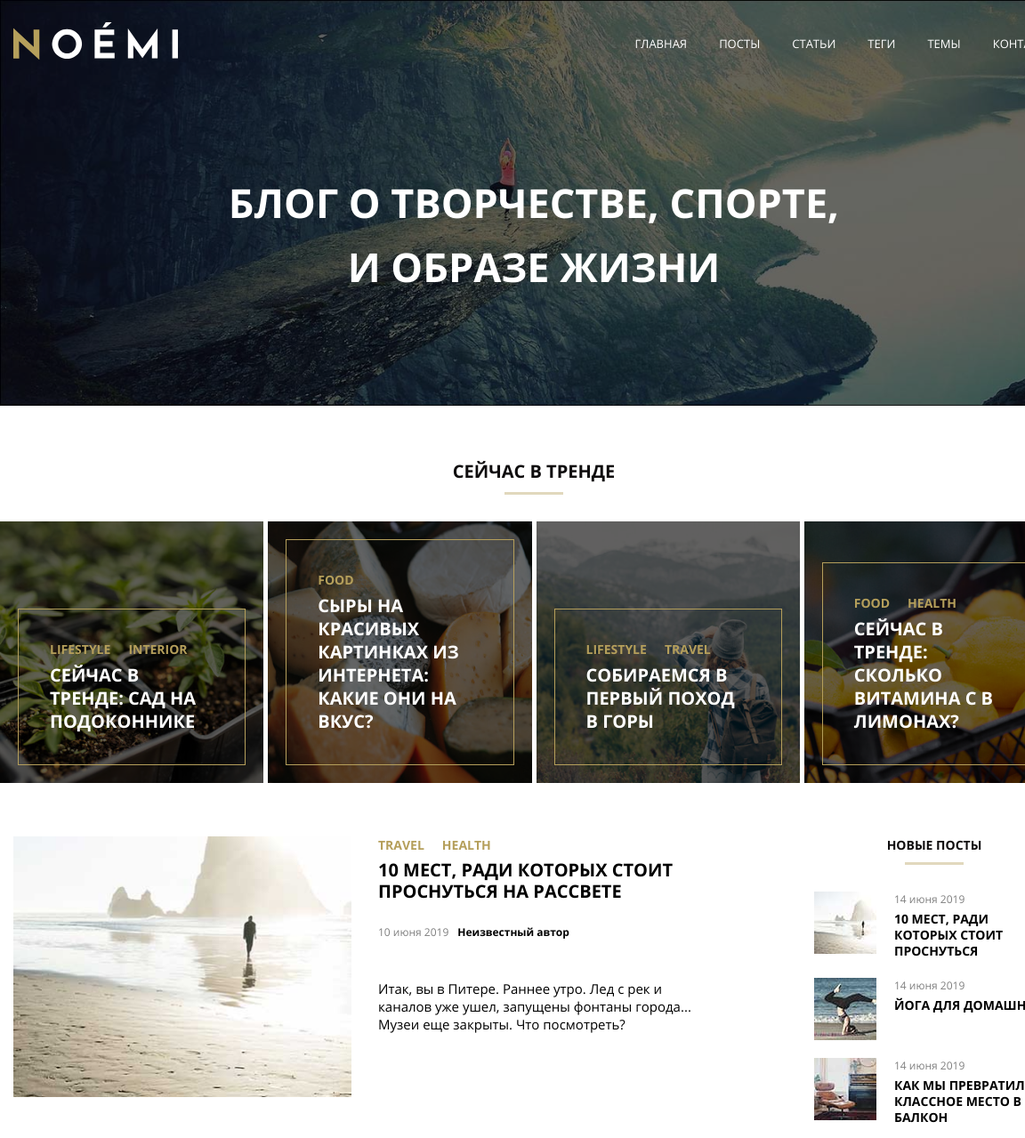
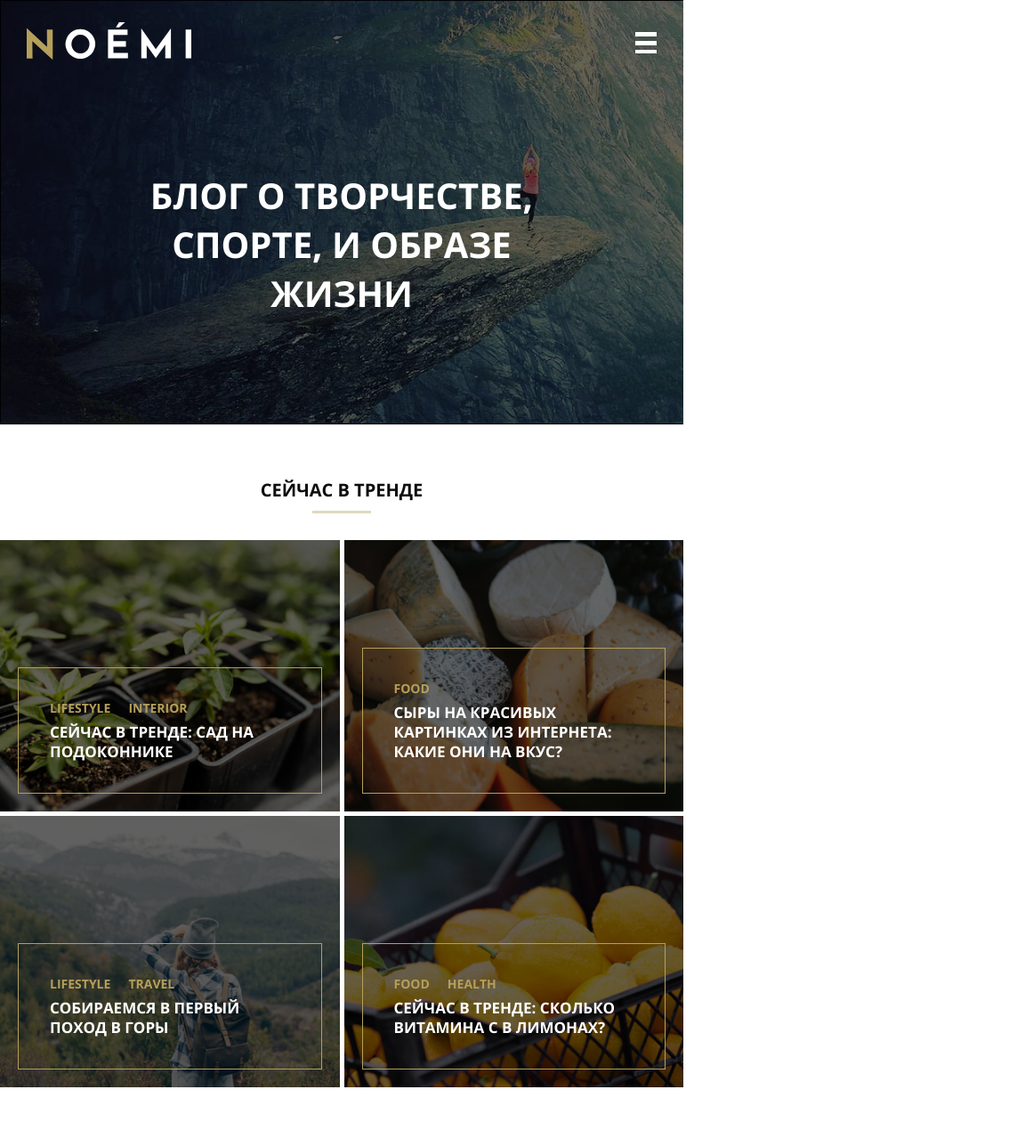
Before and after one commit to OlgaKovalenk0/mq-diplom, a plain HTML site: page index.html in a window 768 px wide. Shown: the top 1279 px of the page at 89% size, 1152 px wide, since content can reach past the window. Drawn offline with Linux system fonts and the light colour scheme; files whose address does not match are found by name.

Commit message:
Таблет-версия

```diff
--- a/css/style.css
+++ b/css/style.css
@@ -14,7 +14,6 @@
 
 body {
   margin: 0;
-  min-width: 1200px;
 }
 
 * {
@@ -55,7 +54,7 @@ h1 {
 .container {
   display: flex;
   margin: 0 auto;
-  width: 1170px;
+  max-width: 1170px;
   justify-content: space-between;
   position: relative;
   z-index: 1;
@@ -87,9 +86,8 @@ h1 {
 .title {
   box-sizing: border-box;
   margin: auto;
-  width: 1170px;
+  max-width: 1170px;
   font-size: 45px;
-  line-height: 1.6;
   text-transform: uppercase;
   color: #ffffff;
   font-weight: 700;
@@ -124,6 +122,7 @@ h1 {
 }
 
 .post-trend>.post-content {
+  flex: 1;
   padding: 35px;
   border: 1px solid #b59f5b;
   margin: 20px;
@@ -161,7 +160,7 @@ h1 {
 }
 
 .news {
-  width: 780px;
+  flex: 1;
 }
 
 .news>.post:not(:last-child) {
@@ -343,7 +342,7 @@ textarea:focus {
 
 .sidebar button,
 .product button,
-.popup button  {
+.popup button {
   padding: 15px 20px;
   background-color: #b59f5b;
   border: 0px;
@@ -433,17 +432,20 @@ textarea:focus {
 
 .products {
   display: flex;
-  justify-content: space-around;
-  margin-bottom: 60px;
-  gap: 60px;
+  flex-wrap: wrap;
+  margin-bottom: 30px;
+  justify-content: space-between;
 }
 
 .product {
   display: flex;
   flex-direction: column;
-  flex: 1;
+  width: 31%;
   padding: 0 20px 20px;
+  margin-bottom: 30px;
+  box-sizing: border-box;
 }
+
 
 .product-text {
   flex-grow: 1;
@@ -453,11 +455,11 @@ textarea:focus {
   padding-top: 30px;
 }
 
-.product-text > p {
+.product-text>p {
   margin: 5px 0 20px;
 }
 
-.product > img {
+.product>img {
   margin-bottom: -10px;
 }
 
@@ -472,15 +474,15 @@ textarea:focus {
   justify-content: space-between;
 }
 
-.price > div {
+.price>div {
   height: 50%;
   display: flex;
-  font-weight:bold;
+  font-weight: bold;
   font-size: 20px;
   line-height: 20px;
 }
 
-.price > div:first-child {
+.price>div:first-child {
   align-items: end;
   text-decoration: line-through;
   font-size: 14px;
@@ -488,7 +490,7 @@ textarea:focus {
 }
 
 .footer {
-  width: 1170px;
+  max-width: 1170px;
   margin: auto;
   text-align: center;
   color: #999;
@@ -530,7 +532,7 @@ textarea:focus {
   display: flex;
   justify-content: center;
   align-items: center;
-  position:fixed;
+  position: fixed;
   inset: 0;
   z-index: 2;
   background-color: rgba(0, 0, 0, 0.6)
@@ -578,13 +580,13 @@ textarea:focus {
   height: 0;
 }
 
-.radio-wrapper input:checked + label {
+.radio-wrapper input:checked+label {
   background-image: url(../svg/form-circle.svg);
 }
 
 select {
   -moz-appearance: none;
-	-webkit-appearance: none;
+  -webkit-appearance: none;
   background-image: url(../svg/form-arrows.svg);
   background-position: right 10px center;
   background-repeat: no-repeat;
@@ -610,3 +612,88 @@ textarea {
 ._hidden {
   display: none;
 }
+
+.burger-menu {
+  display: none;
+  width: 24px;
+  height: 24px;
+}
+
+@media (min-width: 641px) and (max-width: 1199px) {
+  .menu {
+    display: none;
+  }
+
+  .burger-menu {
+    display: flex;
+    flex-direction: column;
+    gap: 20%;
+  }
+
+  .burger-menu>div {
+    height: 20%;
+    background-color: #ffffff;
+  }
+
+  .container {
+    padding: 0 30px;
+  }
+
+  .product {
+    width: 49%;
+  }
+
+  .main {
+    padding-right: 30px;
+    padding-left: 30px;
+  }
+
+  .trends {
+    flex-wrap: wrap;
+  }
+
+  .post-trend {
+    min-width: 45%;
+    max-width: none;
+  }
+
+  .title {
+    font-size: 40px;
+    padding: 120px;
+  }
+
+  .news .post {
+    flex-direction: column;
+    gap: 15px;
+  }
+
+  .sidebar {
+    margin: 0 0 0 35px;
+  }
+
+  .news>.post img {
+    width: 100%;
+    margin: 0;
+  }
+
+  .news .post-content {
+    width: 100%;
+    padding-bottom: 15px;
+    border-bottom: 3px solid #eeeeee;
+  }
+
+  .post-trend .post-name {
+    font-size: 17px;
+  }
+}
+
+@media (orientation: landscape) and (min-width: 641px) and (max-width: 1199px) {
+  .trends {
+    flex-wrap: nowrap;
+  }
+
+  .post-trend {
+    max-width: 25%;
+    min-width: auto;
+  }
+}
--- a/index.html
+++ b/index.html
@@ -35,6 +35,11 @@
             <a class="menu-link" href="#">Контакты</a>
           </li>
         </ul>
+        <div class="burger-menu">
+          <div></div>
+          <div></div>
+          <div></div>
+        </div>
       </nav>
     </div>
     <h1 class="title">Блог о творчестве, спорте, и образе жизни
@@ -133,7 +138,8 @@
             <time datetime="2019-06-10">10 июня 2019</time>
             <span>Неизвестный автор</span>
           </div>
-          <p class="post-text">Расскажем, какие упражнения выбрать и как сделать коврик для занятий йогой из того, что можно найти в
+          <p class="post-text">Расскажем, какие упражнения выбрать и как сделать коврик для занятий йогой из того, что
+            можно найти в
             шкафу.</p>
         </div>
       </article>
@@ -152,7 +158,8 @@
             <time datetime="2019-06-10">10 июня 2019</time>
             <span>Неизвестный автор</span>
           </div>
-          <p class="post-text">Лето на носу, а с ним и музыкальные фестивали. На каком же из них вы разобьёте свою палатку?</p>
+          <p class="post-text">Лето на носу, а с ним и музыкальные фестивали. На каком же из них вы разобьёте свою
+            палатку?</p>
           <p class="post-text">Мы составили список лучших летних фестивалей по всему миру.</p>
         </div>
       </article>
@@ -174,7 +181,8 @@
             <time datetime="2019-06-10">10 июня 2019</time>
             <span>Неизвестный автор</span>
           </div>
-          <p class="post-text">Узнаем основы проектирования новых пищевых и около-пищевых опытов, вскроем физику, химию и микробиологию
+          <p class="post-text">Узнаем основы проектирования новых пищевых и около-пищевых опытов, вскроем физику, химию
+            и микробиологию
             еды.</p>
         </div>
       </article>
@@ -199,7 +207,8 @@
             <time datetime="2019-06-10">10 июня 2019</time>
             <span>Неизвестный автор</span>
           </div>
-          <p class="post-text">Подушки для дивана целесообразнее заказать в съемных чехлах на молнии, если потребуется чистка подушек,
+          <p class="post-text">Подушки для дивана целесообразнее заказать в съемных чехлах на молнии, если потребуется
+            чистка подушек,
             проще снять чехлы, чем везти подушку в химчистку.</p>
         </div>
       </article>
@@ -346,7 +355,8 @@
           <img src="images/shop-item-desk1.jpg" alt="Подушки на диван">
           <div class="product-text">
             <h2 class="post-name">Подушки на диван</h2>
-            <p class="post-text">Набор из двух подушек с модными принтами. Видео о создании <a class="text-link" href="#">здесь</a>.</p>
+            <p class="post-text">Набор из двух подушек с модными принтами. Видео о создании <a class="text-link"
+                href="#">здесь</a>.</p>
             <div class="product-footer">
               <div class="price">
                 <div>1000 &#x20bd</div>
@@ -360,7 +370,8 @@
           <img src="images/shop-item-desk2.jpg" alt="Кукла зайчик">
           <div class="product-text">
             <h2 class="post-name">Кукла "зайчик"</h2>
-            <p class="post-text">Интерьерная рукодельная кукла «Зайчик», созданию которой посвящена <a class="text-link" href="#">весенняя
+            <p class="post-text">Интерьерная рукодельная кукла «Зайчик», созданию которой посвящена <a class="text-link"
+                href="#">весенняя
                 серия постов</a> в блоге и несколько подкастов.</p>
             <div class="product-footer">
               <div class="price">
@@ -375,7 +386,8 @@
           <img src="images/shop-item-desk3.jpg" alt="Шестиугольная рамка">
           <div class="product-text">
             <h2 class="post-name">Шестиугольная рамка</h2>
-            <p class="post-text">Необычная рамка для украшения дома из видео <a class="text-link" href="#">«Как сделать рамку из подручных
+            <p class="post-text">Необычная рамка для украшения дома из видео <a class="text-link" href="#">«Как сделать
+                рамку из подручных
                 средств за 30 минут"</a></p>
             <div class="product-footer">
               <div class="price">
@@ -437,11 +449,13 @@
         </div>
         <div class="popup-form-field">
           <label for="desired-content">Расскажите, какой контент вы хотели бы видеть на нашем сайте?</label>
-      <textarea id="desired-content" name="desired_content" rows="5" placeholder="Может, больше рецептов?"></textarea>
+          <textarea id="desired-content" name="desired_content" rows="5"
+            placeholder="Может, больше рецептов?"></textarea>
         </div>
         <button aria-label="Отправить">Отправить</button>
       </form>
     </div>
   </div>
 </body>
+
 </html>
```
Lines whose indentation alone changed are shown as unchanged.
